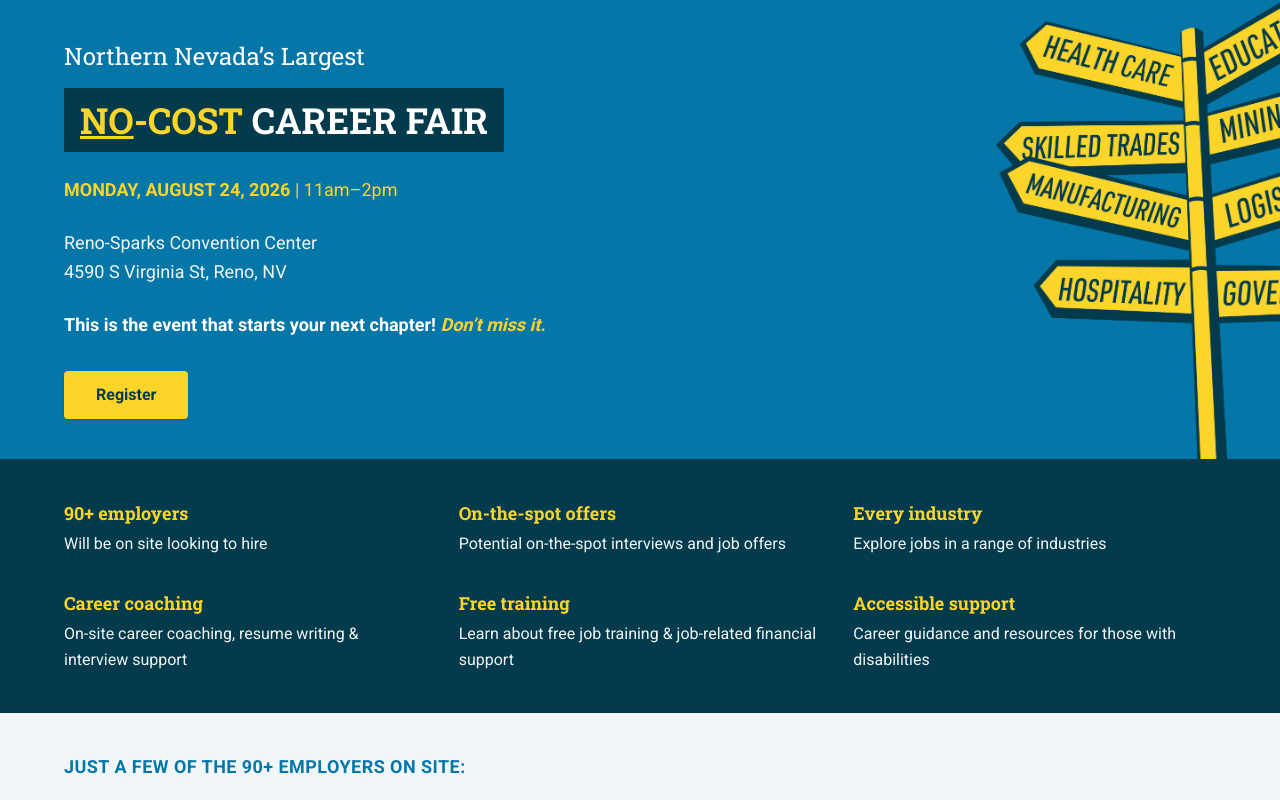
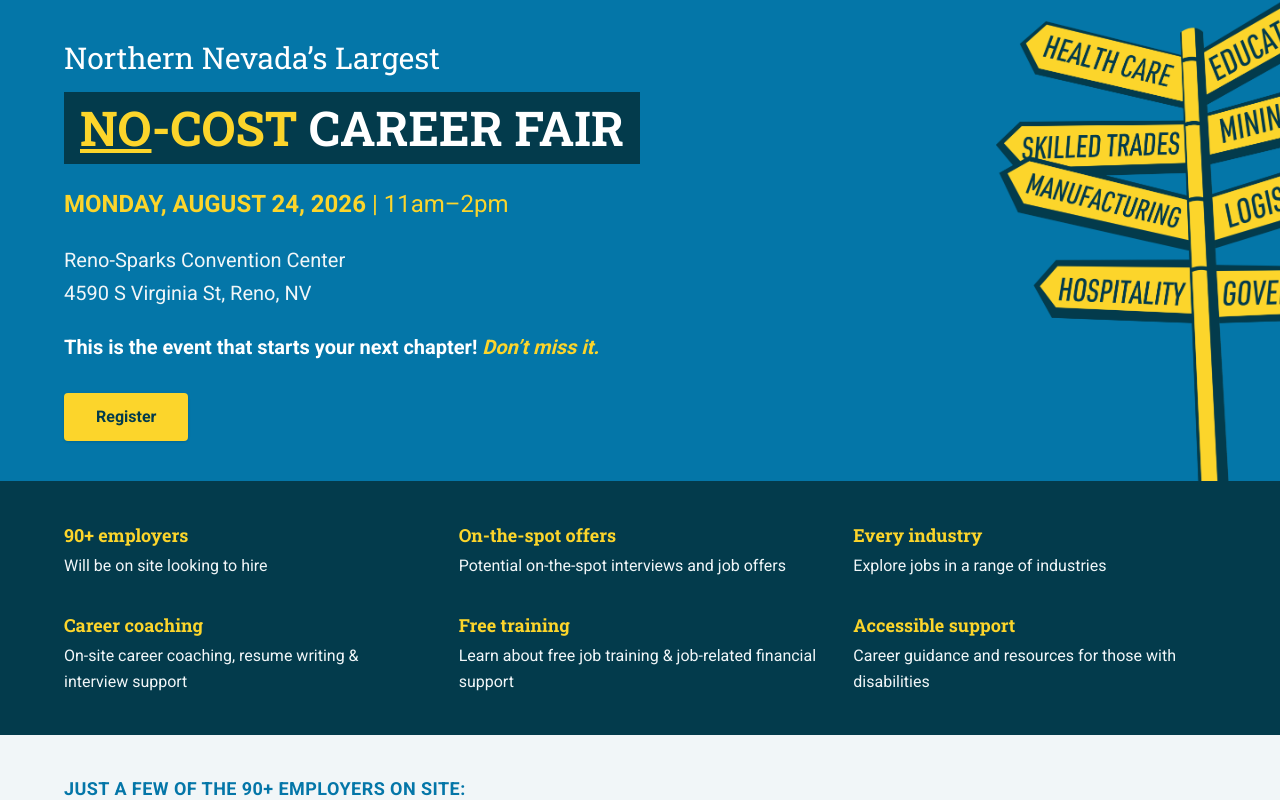
Before and after one commit to dev-software-eg/washoe-county-job-fair, a Next.js app: page / in a window 1280 px wide. Shown: the top 800 px of the page. Built offline with nearby package versions, Linux system fonts and the light colour scheme.

Commit message:
Adjust font sizes

```diff
--- a/components/Hero.tsx
+++ b/components/Hero.tsx
@@ -6,30 +6,30 @@
     <section className="relative overflow-hidden bg-brand-blue px-6 pt-6 pb-10 sm:px-10 lg:px-16 lg:pt-10">
       <div className="mx-auto max-w-6xl lg:pr-72">
         <div className="max-w-2xl">
-          <p className="font-slab text-xl text-white sm:text-2xl">
+          <p className="font-slab text-2xl text-white sm:text-3xl">
             Northern Nevada&rsquo;s Largest
           </p>
 
           <div className="mt-4 inline-block bg-brand-dark px-4 py-3">
-            <h1 className="font-slab text-2xl font-bold sm:text-3xl lg:text-4xl">
+            <h1 className="font-slab text-3xl font-bold sm:text-4xl lg:text-5xl">
               <span className="text-brand-yellow underline">NO</span>
               <span className="text-brand-yellow">-COST </span>
               <span className="text-white">CAREER FAIR</span>
             </h1>
           </div>
 
-          <p className="mt-6 text-base font-bold text-brand-yellow sm:text-lg">
+          <p className="mt-6 text-xl font-bold text-brand-yellow sm:text-xl lg:text-2xl">
             MONDAY, AUGUST 24, 2026{" "}
             <span className="font-normal">| 11am&ndash;2pm</span>
           </p>
 
-          <p className="mt-6 text-lg leading-relaxed text-brand-light ">
+          <p className="mt-6 text-xl leading-relaxed text-brand-light ">
             Reno-Sparks Convention Center
             <br />
             4590 S Virginia St, Reno, NV
           </p>
 
-          <h2 className="mt-6 text-base font-bold text-white sm:text-lg">
+          <h2 className="mt-6 text-lg font-bold text-white sm:text-xl">
             This is the event that starts your next chapter!{" "}
             <span className="font-bold italic text-brand-yellow">
               Don&rsquo;t miss it.
```
